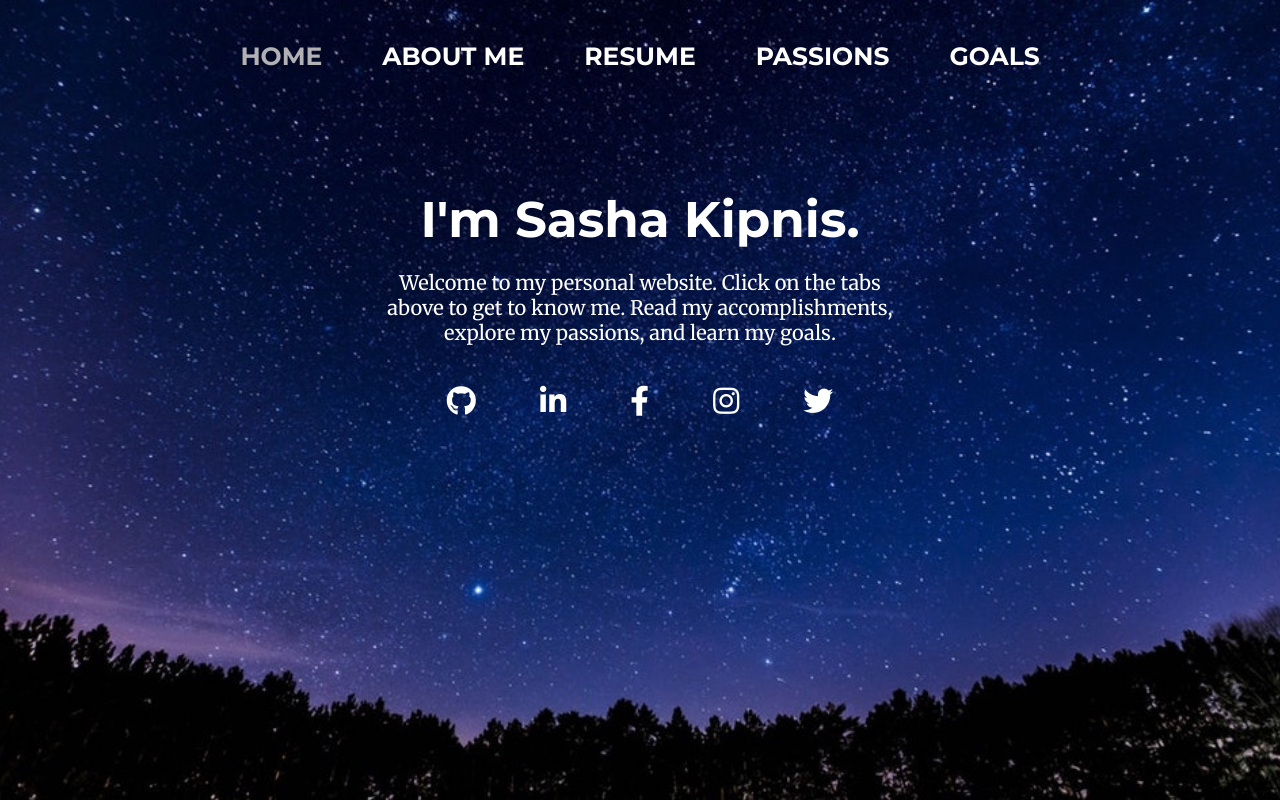
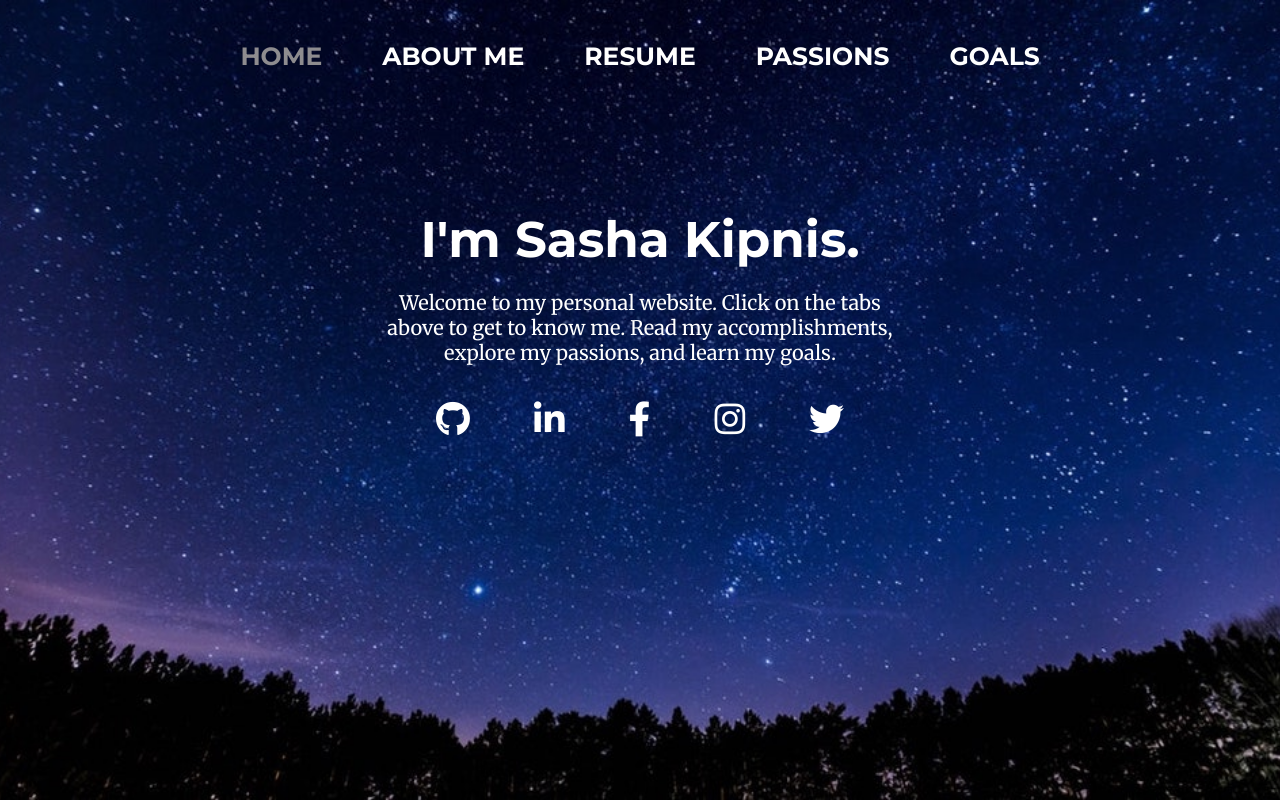
Before and after one commit to alexandrakipnis/my-website, a React (Create React App) app: page /home in a window 1280 px wide. Built offline with nearby package versions, Linux system fonts and the light colour scheme.

Commit message:
Add hover effects to navlinks and social media icons

```diff
--- a/src/App.css
+++ b/src/App.css
@@ -38,18 +38,25 @@ h3 {
   color:  white;
   text-decoration: none;
   font-size: 25px;
+  -webkit-transition: color 0.25s;
+    -moz-transition:    color 0.25s;
+    -ms-transition:     color 0.25s;
+    -o-transition:      color 0.25s;
+    transition:         color 0.25s;
 }
 
 .navLinks a.active {
-  color: rgb(178, 177, 179);
+  color: rgb(142, 140, 143);
 }
 
 .navLinks a.active:hover {
-  color: rgb(149, 149, 150);
+  color: rgb(85, 83, 83);
+
 }
 
 .navLinks a:hover {
-  color: rgb(216, 214, 218);
+  color: rgb(149, 96, 202);
+  text-shadow: 2px 2px 2px black;
 }
 
 .App {
@@ -59,7 +66,7 @@ h3 {
 .App div {
   color: white;
   font: bold 50px/60px 'Montserrat', sans-serif;
-  padding-top: 80px;
+  padding-top: 100px;
   padding-bottom: 0px;
 }
 
@@ -85,11 +92,18 @@ h3 {
   text-decoration: none;
 }
 .App div a i.fab {
-  font-size: 30px;
+  font-size: 35px;
   color: white;
+  -webkit-transition: color 0.25s;
+    -moz-transition:    color 0.25s;
+    -ms-transition:     color 0.25s;
+    -o-transition:      color 0.25s;
+    transition:         color 0.25s;
 }
 
 .App div a i.fab:hover {
-  font-size: 30px;
-  color: rgb(216, 214, 218)
+  font-size: 34px;
+  color: rgb(149, 96, 202);
+  text-shadow: 2px 2px 2px black;
+  transition-delay: 1ms;
 }
```
